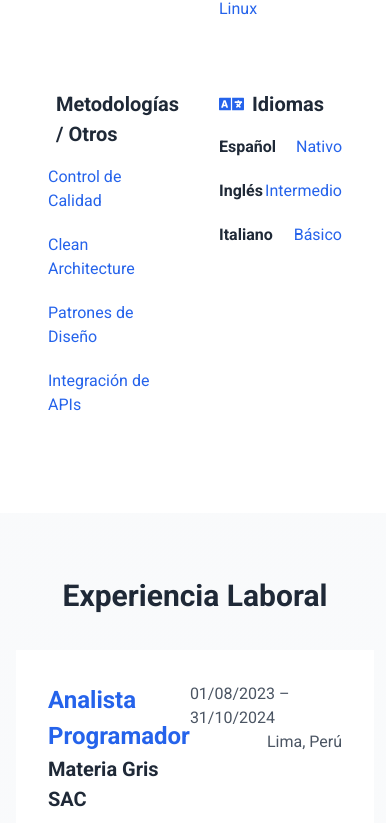
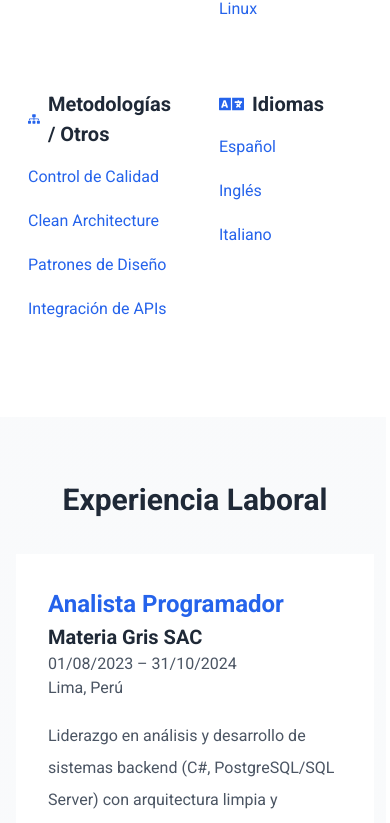
Before and after one commit to pbautistadev/patrick-portfolio, a React (Vite) app: page / in a window 390 px wide. Shown: the part 3295-4118 px from the top of the page. Built offline with nearby package versions, Linux system fonts and the light colour scheme.

Commit message:
Update Abilities and Experience for responsive design

```diff
--- a/src/components/Abilities/Abilities.tsx
+++ b/src/components/Abilities/Abilities.tsx
@@ -185,7 +185,7 @@ function Abilities() {
   return (
     <div className="flex flex-col items-center w-full pt-15 pb-15">
       <h1 className="text-[30px] text-secondary font-bold">Mis habilidades</h1>
-      <div className="grid md:w-6/8 md:grid-cols-3 grid-cols-2 content-center gap-4 mt-8 pt-8 md:px-0 px-8">
+      <div className="grid md:w-6/8 md:grid-cols-3 grid-cols-2 content-center gap-4 mt-8 pt-8 md:px-0 px-3">
         {abilitiesLinks.map((link) => (
           <div
             key={link.id}
@@ -217,17 +217,19 @@ function Abilities() {
                     key={ability.id}
                     className="text-[16px] text-primary mb-5"
                   >
-                    <div className="flex flex-row justify-between">
+                    <div className="flex flex-row justify-between gap-2">
                       <p
                         className={
                           ability.level.length > 0
-                            ? "text-secondary font-bold"
+                            ? "sm:text-secondary sm:font-bold "
                             : ""
                         }
                       >
                         {ability.name}
                       </p>
-                      {ability.level.length > 0 ? `${ability.level}` : ""}
+                      <p className="hidden sm:block">
+                        {ability.level.length > 0 ? `${ability.level}` : ""}
+                      </p>
                     </div>
                   </li>
                 ))}
--- a/src/components/Experience/Experience.tsx
+++ b/src/components/Experience/Experience.tsx
@@ -28,7 +28,7 @@ function Experience() {
       <div className="md:w-[calc(55%+4rem)] w-[calc(100%-2rem)] box-border  flex flex-col items-center justify-center gap-8 my-8   ">
         {experienceInfo.map((link) => (
           <div key={link.id} className="bg-white p-8 flex flex-col gap-5">
-            <div className="w-full flex flex-row justify-between">
+            <div className="w-full flex sm:flex-row flex-col justify-between">
               <div>
                 <p className="text-[24px] text-primary font-bold">
                   {link.name}
@@ -37,7 +37,7 @@ function Experience() {
                   {link.company}
                 </p>
               </div>
-              <div className="w-full text-description text-[16px] justify-items-end">
+              <div className="w-full text-description text-[16px] sm:justify-items-end">
                 <time>{link.date}</time>
                 <p>{link.city}</p>
               </div>
```
